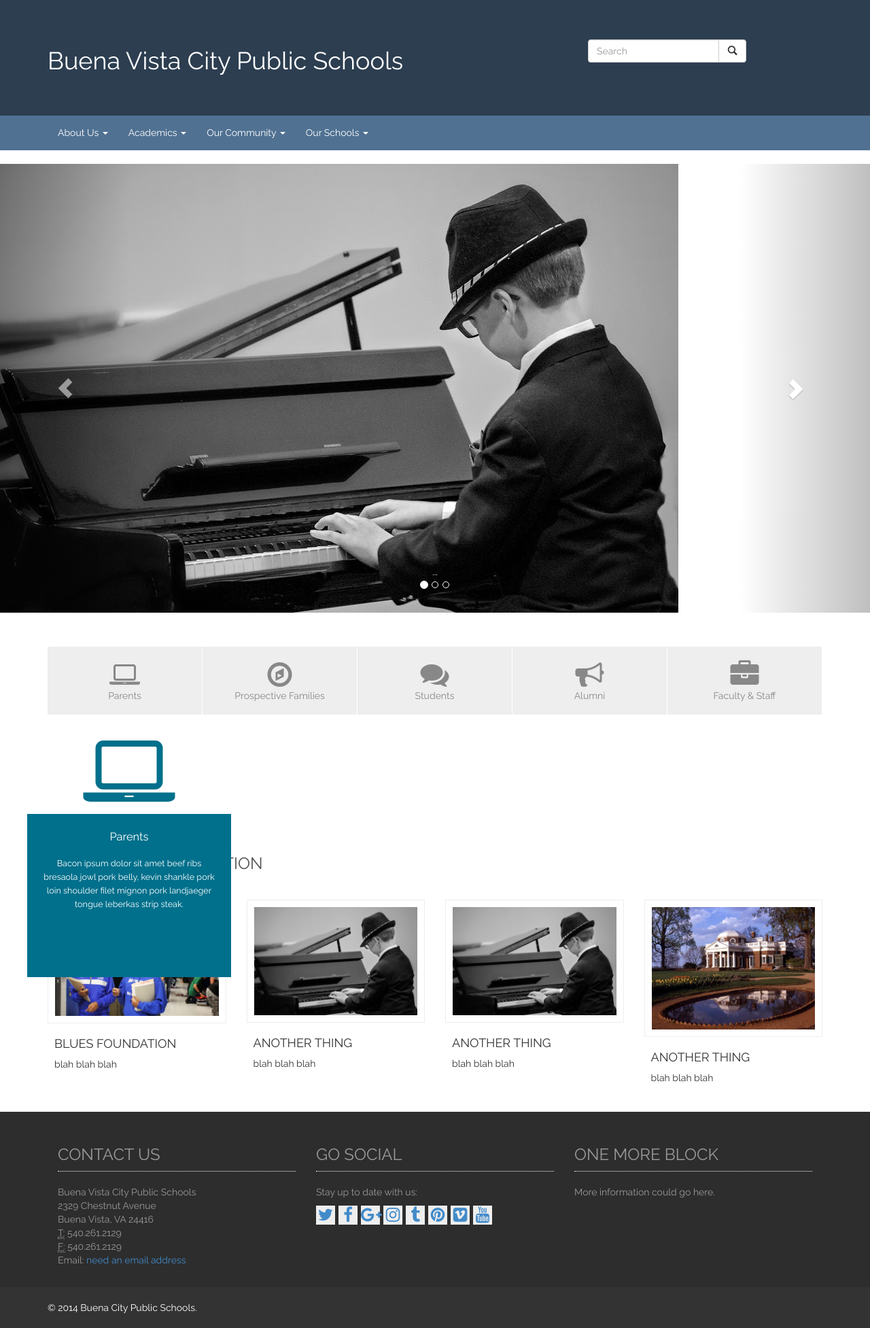
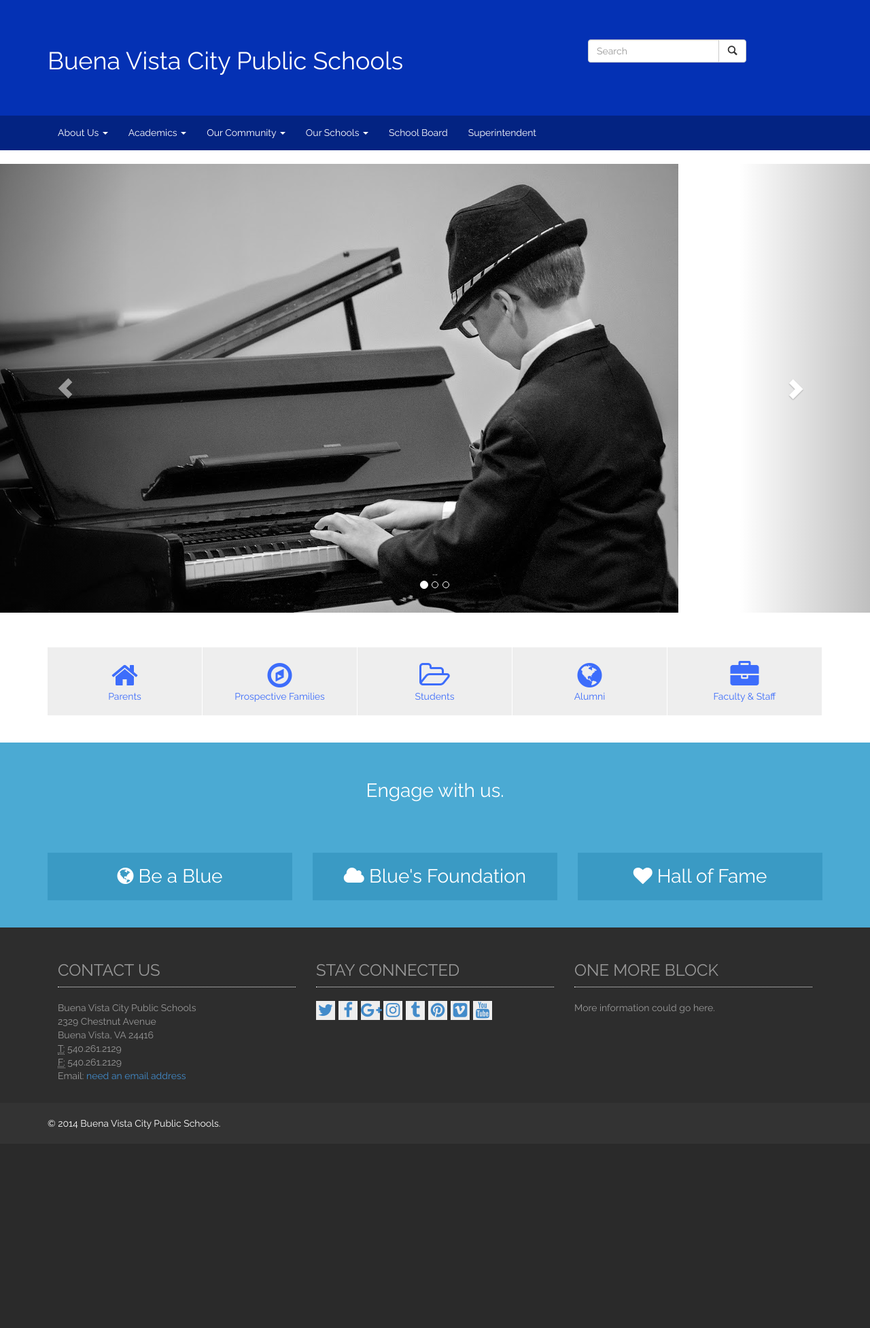
Before and after one commit to waynegraham/bvcps.org, a PHP site: page / in a window 1280 px wide. Shown: the whole page at 68% size. After the commit the page ends 1661 px from the top, so only its background shows below. Run offline with PHP 8.4, Linux system fonts and the light colour scheme; some libraries are stand-ins or nearby versions; some web fonts are replaced.

Commit message:
Updates for the engagement section

```diff
--- a/index.html
+++ b/index.html
@@ -89,6 +89,8 @@
             <li><a href="#">F.W. Kling Elementary School</a></li>
           </ul>
         </li>
+        <li><a href="#">School Board</a></li>
+        <li><a href="#">Superintendent</a></li>
       </ul>
     </div>
 
@@ -118,14 +120,6 @@
         ...
       </div>
     </div>
-    <div class="item">
-      <img src="images/westfront_pond.jpg" alt="...">
-      <div class="carousel-caption">
-        ...
-      </div>
-    </div>
-
-
   </div>
 
   <!-- Controls -->
@@ -140,11 +134,19 @@
 
 <div class="container">
   <div class="row">
+    <div class="col-md-4">
+
+    </div>
+  </div>
+</div>
+
+<div class="container paddit">
+  <div class="row">
     <div class="col-md-12">
-      <div class="services">
+      <div class="resources">
         <ul>
           <li>
-            <i class="fa fa-laptop fa-3x"></i>
+            <i class="fa fa-home fa-3x"></i>
             <p>Parents<br><a href="#">Resources for parents</a></p>
           </li>
           <li>
@@ -152,11 +154,11 @@
             <p>Prospective Families<br><a href="#">Resources for prospective families</a></p>
           </li>
           <li>
-            <i class="fa fa-comments fa-3x"></i>
+            <i class="fa fa-folder-open-o fa-3x"></i>
             <p>Students<br><a href="#">Resources for students</a></p>
           </li>
           <li>
-            <i class="fa fa-bullhorn fa-3x"></i>
+            <i class="fa fa-globe fa-3x"></i>
             <p>Alumni<br><a href="#">Resources for alumni</a></p>
           </li>
           <li>
@@ -166,93 +168,40 @@
         </ul>
       </div>
     </div>
-    <div class="row">
-      <div class="col-md-3 col-sm-6">
-        <div class="item-icon">
-          <i class="fa fa-laptop"></i>
-          <div class="item-content">
-            <h3>Parents</h3>
-            <p>Bacon ipsum dolor sit amet beef ribs bresaola jowl pork belly, kevin shankle pork loin shoulder filet mignon pork landjaeger tongue leberkas strip steak. </p>
-          </div>
+  </div>
+</div>
+
+<div id="engage">
+  <div class="container">
+    <div class="row inner">
+      <div class="col-md-12">
+          <h2>Engage with us.</h2>
+      </div>
+    </div>
+    <div class="row inner">
+      <div class="col-md-4">
+        <div class="button">
+          <i class="fa fa-globe"></i> Be a Blue
         </div>
       </div>
+
+      <div class="col-md-4">
+        <div class="button">
+          <i class="fa fa-cloud"></i> Blue's Foundation
+        </div>
+      </div>
+
+      <div class="col-md-4">
+        <div class="button">
+          <a href="">
+            <i class="fa fa-heart"></i> Hall of Fame
+          </a>
+        </div>
+      </div>
+
     </div>
   </div>
-
-  <div class="row">
-    <div class="col-md-12">
-      <h2 class="block-header">Header for this section</h2>
-    </div>
-  </div>
-
-  <div class="row">
-    <div class="col-md-3 col-sm-6">
-      <div class="thumbnail">
-        <img src="images/middleschool.jpg" class="img-responsive">
-        <div class="visit">
-          <a href="#">
-            <i class="fa fa-question-circle"></i> More Information
-          </a>
-        </div>
-        <div class="caption">
-          <h4>Blues Foundation</h4>
-          <p>blah blah blah</p>
-        </div>
-      </div>
-    </div>
-    <div class="col-md-3 col-sm-6">
-      <div class="thumbnail">
-        <img src="images/piano.jpg" class="img-responsive">
-        <div class="visit">
-          <a href="#">
-            <i class="fa fa-question-circle"></i> More Information
-          </a>
-        </div>
-         <div class="caption">
-          <h4>Another thing</h4>
-          <p>blah blah blah</p>
-        </div>
-      </div>
-    </div>
-
-    <div class="col-md-3 col-sm-6">
-      <div class="thumbnail">
-        <img src="images/piano.jpg" class="img-responsive">
-        <div class="visit">
-          <a href="#">
-            <i class="fa fa-question-circle"></i> More Information
-          </a>
-        </div>
-         <div class="caption">
-          <h4>Another thing</h4>
-          <p>blah blah blah</p>
-        </div>
-      </div>
-    </div>
-
-    <div class="col-md-3 col-sm-6">
-      <div class="thumbnail">
-        <img src="images/westfront_pond.jpg" class="img-responsive">
-        <div class="visit">
-          <a href="#">
-            <i class="fa fa-question-circle"></i> More Information
-          </a>
-        </div>
-         <div class="caption">
-          <h4>Another thing</h4>
-          <p>blah blah blah</p>
-        </div>
-      </div>
-    </div>
-
-
-
-
-
-  </div><!-- row -->
-
-
-</div><!-- .container -->
+</div>
 
 <footer role="content-info">
   <div class="container">
@@ -285,10 +234,9 @@
 
     <div class="col-sm-4">
       <div class="headline">
-        <h3>Go Social</h3>
+        <h3>Stay Connected</h3>
       </div>
       <div class="content social">
-        <p>Stay up to date with us:</p>
         <ul>
           <li><a href="https://twitter.com/"><i class="fa fa-twitter"></i></a></li>
           <li><a href="https://m.facebook.com/profile.php?id=145021112207748"><i class="fa fa-facebook"></i></a></li>
@@ -320,7 +268,7 @@
   <div class="container">
     <div class="row">
       <div class="col-sm-12">
-        <p>&copy; 2014 Buena City Public Schools.</p>
+        <p>&copy; 2014 Buena Vista City Public Schools.</p>
       </div>
     </div>
   </div>
@@ -328,11 +276,12 @@
 
 <script src="//ajax.googleapis.com/ajax/libs/jquery/1.11.0/jquery.min.js"></script>
 <script src="js/bootstrap/dropdown.js"></script>
+<script src="js/bootstrap/transition.js"></script>
 <script src="js/bootstrap/carousel.js"></script>
 
 <script>
 $(document).ready(function() {
-  $('#carousel-example-generic').carousel();
+  //$('#carousel-example-generic').carousel();
 });
 </script>
 </body>
--- a/sass/styles.scss
+++ b/sass/styles.scss
@@ -5,7 +5,14 @@
 @import "variables";
 @import "bootstrap";
 
-$header-bg: #2c3e50;
+/*$header-bg: #2c3e50;*/
+/*$header-bg: #4859D0;*/
+/*$header-bg: #313CA3;*/
+$header-bg: #0431b4;
+
+body {
+  -webkit-font-smoothing: antialiased;
+}
 
 header {
   background: $header-bg;
@@ -19,7 +26,8 @@ header {
 }
 
 nav {
-  background-color: lighten($header-bg, 20%);
+  /*background-color: lighten($header-bg, 20%);*/
+  background-color: darken($header-bg, 10%);
   a {
     color: #fff;
   }
@@ -62,49 +70,55 @@ section {
   }
 }
 
+.paddit {
+  padding-bottom: 40px;
+}
+
 // TODO fix this
-.services ul {
+.resources ul {
 	padding: 0;
 }
-.services li,
-.services li:hover li,
-.services li:hover {
+.resources li,
+.resources li:hover li,
+.resources li:hover {
   @include transition(width 0.3s);
 }
-.services li {
+.resources li {
 	list-style-type: none;
 	float: left;
-	background: #eee;
+	background: $gray-lighter;
 	padding: 20px;
 	margin-right: 1px;
 	text-align: center;
-	color: #888;
-	width: 227px;
+	/*color: #888;*/
+	color: lighten($header-bg, 25%);
+  width: 227px;
 	height: 100px;
 }
-.services li p {
+.resources li p {
 	overflow: hidden;
 	white-space: nowrap;
 }
-.services li p a {
+.resources li p a {
 	visibility: hidden;
 }
-.services ul:hover li{
+.resources ul:hover li{
    width: 201px;
 }
-.services li:hover {
+.resources li:hover {
    width: 328px !important;
-   background: #507192;
+   /*background: #507192;*/
+   background: lighten($header-bg, 25%);
    cursor: pointer;
    color: #FFF;
    text-align: left;
 }
-.services li:hover i {
+.resources li:hover i {
 	float: left;
 	line-height: 60px;
 	margin: 0 20px 0 5px;
 }
-.services li:hover p a {
+.resources li:hover p a {
 	visibility: visible;
 	color: #FFF;
 }
@@ -215,3 +229,43 @@ footer {
   color: #fff;
   font-weight: 300;
 }
+
+
+// engagement test
+#engage {
+  background: #4baad3;
+  /*background: #34495e;*/
+  color: #fff;
+
+  .inner {
+    padding-top: 36px;
+    padding-bottom: 30px;
+
+    h2 {
+      text-align: center;
+      font-size: 28px;
+    }
+
+    font-size: 28px;
+    font-weight: 400;
+    text-align: center;
+
+    .button {
+      background: #3a9ac4;
+      padding: 15px !important;
+      margin-bottom: 10px;
+      @include transition(background 0.6s);
+
+      a {
+        color: #fff;
+
+        &:hover {text-decoration: none;}
+      }
+
+      &:hover {
+        background: #235c75;
+        cursor: pointer;
+      }
+    }
+  }
+}
```
Also changed, not shown: css/styles.css.
